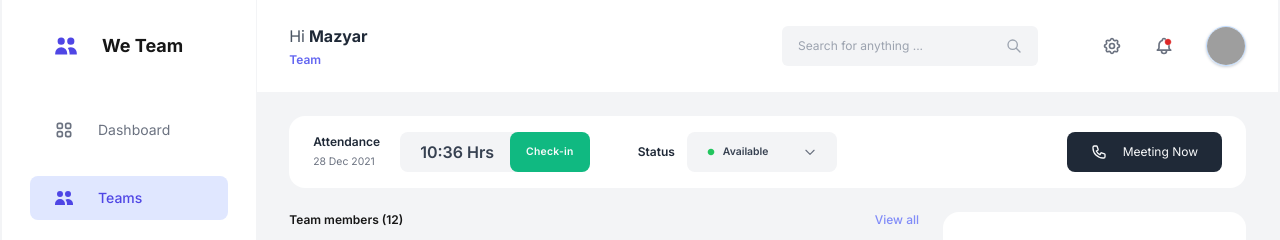
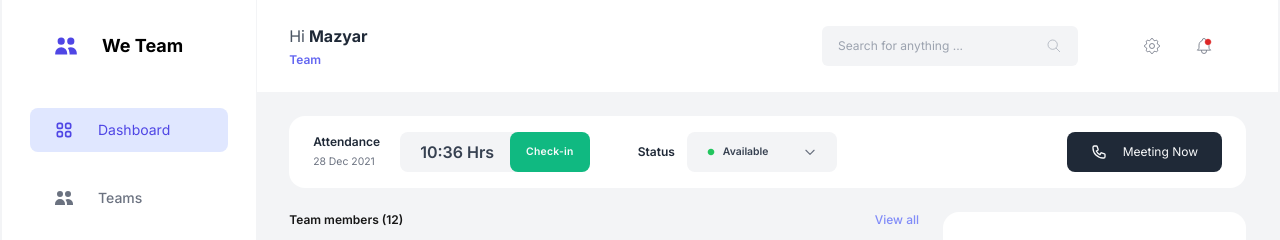
Before and after one commit to PerdanaMain/be-driver-app, a Next.js app: page /admin in a window 1280 px wide. Shown: the top 240 px of the page. Built offline with nearby package versions, Linux system fonts and the light colour scheme; grey boxes are pictures that could not be loaded.

Commit message:
feat: add navbar layout

```diff
--- a/src/app/admin/page.tsx
+++ b/src/app/admin/page.tsx
@@ -1,5 +1,6 @@
 import React from "react";
 import SidebarAdmin from "@/components/admin/Sidebar";
+import NavbarAdmin from "@/components/admin/Navbar";
 
 const Page = () => {
   return (
@@ -11,94 +12,9 @@
       {/* Main */}
       <div className="col-span-4 bg-gray-100 ">
         {/* Nav */}
-        <nav className="px-8 py-6 bg-white flex items-center justify-between">
-          <div className="">
-            <span className="text-gray-600">Hi</span>
-            <span className="text-gray-800 font-bold ml-1">Mazyar</span>
-            <div className="text-indigo-500 text-xs mt-1 font-semibold">
-              Team
-            </div>
-          </div>
-          <div className="flex items-center text-gray-500 space-x-8">
-            <div className="relative items-center content-center flex">
-              <input
-                type="text"
-                className="text-xs bg-gray-100 pl-4 pr-10 py-3 rounded-md w-64 outline-none focus:ring-1"
-                placeholder="Search for anything ..."
-              />
-              <span className="text-gray-400 absolute right-4 cursor-pointer">
-                <svg
-                  xmlns="http://www.w3.org/2000/svg"
-                  className="h-4 w-4"
-                  fill="none"
-                  viewBox="0 0 24 24"
-                  stroke="currentColor"
-                >
-                  <path
-                    strokeLinecap="round"
-                    strokeLinejoin="round"
-                    strokeWidth={2}
-                    d="M21 21l-6-6m2-5a7 7 0 11-14 0 7 7 0 0114 0z"
-                  />
-                </svg>
-              </span>
-            </div>
-            <a href="#">
-              <svg
-                xmlns="http://www.w3.org/2000/svg"
-                className="h-5 w-5"
-                fill="none"
-                viewBox="0 0 24 24"
-                stroke="currentColor"
-              >
-                <path
-                  strokeLinecap="round"
-                  strokeLinejoin="round"
-                  strokeWidth={2}
-                  d="M10.325 4.317c.426-1.756 2.924-1.756 3.35 0a1.724 1.724 0 002.573 1.066c1.543-.94 3.31.826 2.37 2.37a1.724 1.724 0 001.065 2.572c1.756.426 1.756 2.924 0 3.35a1.724 1.724 0 00-1.066 2.573c.94 1.543-.826 3.31-2.37 2.37a1.724 1.724 0 00-2.572 1.065c-.426 1.756-2.924 1.756-3.35 0a1.724 1.724 0 00-2.573-1.066c-1.543.94-3.31-.826-2.37-2.37a1.724 1.724 0 00-1.065-2.572c-1.756-.426-1.756-2.924 0-3.35a1.724 1.724 0 001.066-2.573c-.94-1.543.826-3.31 2.37-2.37.996.608 2.296.07 2.572-1.065z"
-                />
-                <path
-                  strokeLinecap="round"
-                  strokeLinejoin="round"
-                  strokeWidth={2}
-                  d="M15 12a3 3 0 11-6 0 3 3 0 016 0z"
-                />
-              </svg>
-            </a>
-            <a href="#" className="relative h-5 w-5">
-              <svg
-                xmlns="http://www.w3.org/2000/svg"
-                className="h-5 w-5"
-                fill="none"
-                viewBox="0 0 24 24"
-                stroke="currentColor"
-              >
-                <path
-                  strokeLinecap="round"
-                  strokeLinejoin="round"
-                  strokeWidth={2}
-                  d="M15 17h5l-1.405-1.405A2.032 2.032 0 0118 14.158V11a6.002 6.002 0 00-4-5.659V5a2 2 0 10-4 0v.341C7.67 6.165 6 8.388 6 11v3.159c0 .538-.214 1.055-.595 1.436L4 17h5m6 0v1a3 3 0 11-6 0v-1m6 0H9"
-                />
-              </svg>
-              <svg
-                xmlns="http://www.w3.org/2000/svg"
-                className="h-2 w-2 fill-red-600 top-0.5 right-0.5 absolute stroke stroke-white"
-                viewBox="0 0 24 24"
-              >
-                <path d="M12 2C6.47 2 2 6.47 2 12s4.47 10 10 10 10-4.47 10-10S17.53 2 12 2z" />
-              </svg>
-            </a>
-            <a href="#" className="">
-              <img
-                className="rounded-full w-10 h-10 border shadow shadow-gray-300 border-blue-200"
-                src="images/avatar.jpg"
-                alt=""
-                srcSet=""
-              />
-            </a>
-          </div>
-        </nav>
+        <NavbarAdmin />
         {/* /Nav */}
+
         {/* Main Section */}
         <section className="px-8 py-6">
           {/* attendance */}
--- /dev/null
+++ b/src/components/admin/Navbar.tsx
@@ -0,0 +1,66 @@
+import React from "react";
+
+const NavbarAdmin = () => {
+  return (
+    <nav className="px-8 py-6 bg-white flex items-center justify-between">
+      <div className="">
+        <span className="text-gray-600">Hi</span>
+        <span className="text-gray-800 font-bold ml-1">Mazyar</span>
+        <div className="text-indigo-500 text-xs mt-1 font-semibold">Team</div>
+      </div>
+      <div className="flex items-center text-gray-500 space-x-8">
+        <div className="relative items-center content-center flex">
+          <input
+            type="text"
+            className="text-xs bg-gray-100 pl-4 pr-10 py-3 rounded-md w-64 outline-none focus:ring-1"
+            placeholder="Search for anything ..."
+          />
+          <span className="text-gray-400 absolute right-4 cursor-pointer">
+            <svg
+              xmlns="http://www.w3.org/2000/svg"
+              className="h-4 w-4"
+              fill="none"
+              viewBox="0 0 24 24"
+              stroke="currentColor"
+            >
+              <path d="M21 21l-6-6m2-5a7 7 0 11-14 0 7 7 0 0114 0z" />
+            </svg>
+          </span>
+        </div>
+        <a href="#">
+          <svg
+            xmlns="http://www.w3.org/2000/svg"
+            className="h-5 w-5"
+            fill="none"
+            viewBox="0 0 24 24"
+            stroke="currentColor"
+          >
+            <path d="M10.325 4.317c.426-1.756 2.924-1.756 3.35 0a1.724 1.724 0 002.573 1.066c1.543-.94 3.31.826 2.37 2.37a1.724 1.724 0 001.065 2.572c1.756.426 1.756 2.924 0 3.35a1.724 1.724 0 00-1.066 2.573c.94 1.543-.826 3.31-2.37 2.37a1.724 1.724 0 00-2.572 1.065c-.426 1.756-2.924 1.756-3.35 0a1.724 1.724 0 00-2.573-1.066c-1.543.94-3.31-.826-2.37-2.37a1.724 1.724 0 00-1.065-2.572c-1.756-.426-1.756-2.924 0-3.35a1.724 1.724 0 001.066-2.573c-.94-1.543.826-3.31 2.37-2.37.996.608 2.296.07 2.572-1.065z" />
+            <path d="M15 12a3 3 0 11-6 0 3 3 0 016 0z" />
+          </svg>
+        </a>
+        <a href="#" className="relative h-5 w-5">
+          <svg
+            xmlns="http://www.w3.org/2000/svg"
+            className="h-5 w-5"
+            fill="none"
+            viewBox="0 0 24 24"
+            stroke="currentColor"
+          >
+            <path d="M15 17h5l-1.405-1.405A2.032 2.032 0 0118 14.158V11a6.002 6.002 0 00-4-5.659V5a2 2 0 10-4 0v.341C7.67 6.165 6 8.388 6 11v3.159c0 .538-.214 1.055-.595 1.436L4 17h5m6 0v1a3 3 0 11-6 0v-1m6 0H9" />
+          </svg>
+          <svg
+            xmlns="http://www.w3.org/2000/svg"
+            className="h-2 w-2 fill-red-600 top-0.5 right-0.5 absolute stroke stroke-white"
+            viewBox="0 0 24 24"
+          >
+            <path d="M12 2C6.47 2 2 6.47 2 12s4.47 10 10 10 10-4.47 10-10S17.53 2 12 2z" />
+          </svg>
+        </a>
+        <a href="#" className=""></a>
+      </div>
+    </nav>
+  );
+};
+
+export default NavbarAdmin;
--- a/src/components/admin/Sidebar.tsx
+++ b/src/components/admin/Sidebar.tsx
@@ -14,11 +14,13 @@
             <path d="M9 6a3 3 0 11-6 0 3 3 0 016 0zM17 6a3 3 0 11-6 0 3 3 0 016 0zM12.93 17c.046-.327.07-.66.07-1a6.97 6.97 0 00-1.5-4.33A5 5 0 0119 16v1h-6.07zM6 11a5 5 0 015 5v1H1v-1a5 5 0 015-5z" />
           </svg>
         </span>
-        <span>We Team</span>
+        <span className="text-black">We Team</span>
       </div>
+
+      {/* Items */}
       <div className="mt-12">
         <ul className="flex flex-col space-y-3 text-gray-500  text-sm sidebar-menu">
-          <li className="flex space-x-3 items-center px-6 py-3 rounded-lg ">
+          <li className="flex space-x-3 items-center px-6 py-3 rounded-lg text-indigo-600 bg-indigo-100">
             <span>
               <svg
                 xmlns="http://www.w3.org/2000/svg"
@@ -37,7 +39,7 @@
             </span>
             <span>Dashboard</span>
           </li>
-          <li className="flex space-x-3 items-center font-medium text-indigo-600 bg-indigo-100 px-6 py-3 rounded-lg">
+          <li className="flex space-x-3 items-center font-medium  px-6 py-3 rounded-lg">
             <span>
               <svg
                 xmlns="http://www.w3.org/2000/svg"
```
